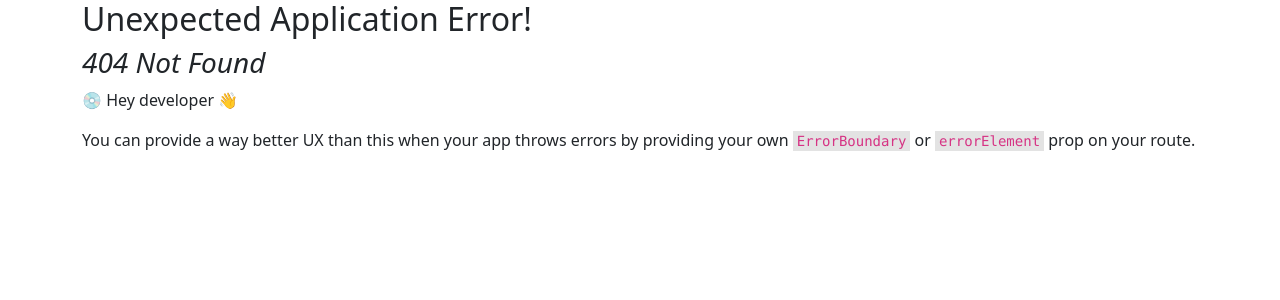
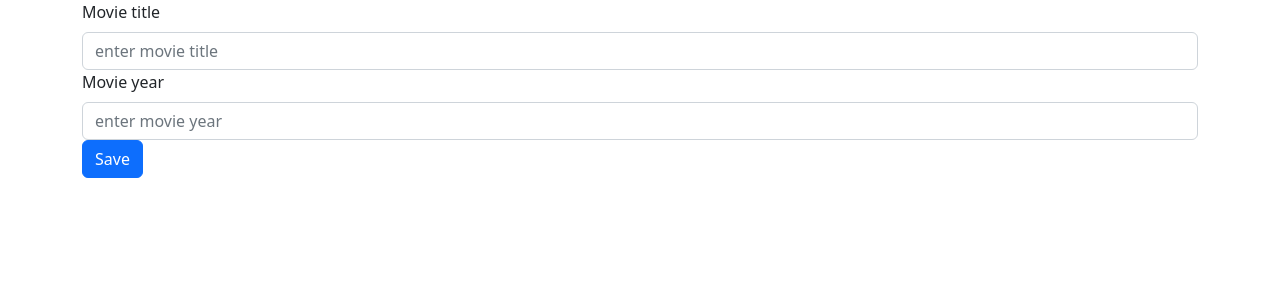
Before and after one commit to kiseij/MMDB-UI, a React (Create React App) app: page /create in a window 1280 px wide. Before the commit this address had no page. Shown: the top 300 px of the page. Built offline with nearby package versions, Linux system fonts and the light colour scheme.

Commit message:
Added create movie component and added README.md

```diff
--- a/src/App.js
+++ b/src/App.js
@@ -1,9 +1,9 @@
-import logo from './logo.svg';
 import './App.css';
 import { createBrowserRouter, RouterProvider } from 'react-router-dom';
 import Movies from './components/Movies';
 import InnerMovie from './components/InnerMovie';
 import EditMovie from './components/EditMovie';
+import CreateMovie from './components/CreateMovie';
 
 // sadasd
 function getAllMovies() {
@@ -57,6 +57,10 @@ const router = createBrowserRouter([
     path: '/edit/:id',
     element: <EditMovie />,
     loader: getMovie
+  },
+  {
+    path: '/create/',
+    element: <CreateMovie />
   }
 ]);
 
--- /dev/null
+++ b/src/components/CreateMovie.js
@@ -0,0 +1,47 @@
+import { Button, Form } from "react-bootstrap";
+import { Link, useLoaderData, redirect } from "react-router-dom";
+
+function save(e) {
+    e.preventDefault()
+    const data = new FormData(e.target)
+    const id = data.get("id")
+    const movie = {
+        name: data.get("name"),
+        year: data.get("year")
+    }
+
+    let headers = new Headers();
+    headers.append("Content-Type", "application/json");
+
+    const payload = JSON.stringify(movie);
+
+    const options = {
+        method: 'PUT',
+        headers: headers,
+        body: payload
+    };
+
+    fetch(`http://localhost:8080/api/movies/${id}`, options)
+    .then(response => response.json())
+    .then(result => console.log(result))
+    .catch(error => console.log('error', error));
+
+}
+
+function CreateMovie() {
+    return (
+        <div>
+            <Form onSubmit={save}>
+                <Form.Label>Movie title</Form.Label>
+                <Form.Control type="text" name="name" placeholder="enter movie title" />
+                <Form.Label>Movie year</Form.Label>
+                <Form.Control type="text" name="year" placeholder="enter movie year" />
+                <Button variant="primary" type="submit">
+                    Save
+                </Button>
+            </Form>
+        </div>
+    );
+}
+
+export default CreateMovie;
--- a/src/components/Movies.js
+++ b/src/components/Movies.js
@@ -4,7 +4,9 @@ import { Link, useLoaderData } from "react-router-dom";
 function Movies() {
     const { movies } = useLoaderData()
     return (
-        <Table striped bordered hover>
+        <div>
+            <Link to="/create">Create</Link>
+            <Table striped bordered hover>
             <thead>
                 <tr>
                     <th>Title</th>
@@ -22,6 +24,7 @@ function Movies() {
                 ))}
             </tbody>
         </Table>
+        </div>
     );
 }
 
```
Also changed, not shown: src/logo.svg (deleted), 1 other file (tests, documents, lock files or other folders).
